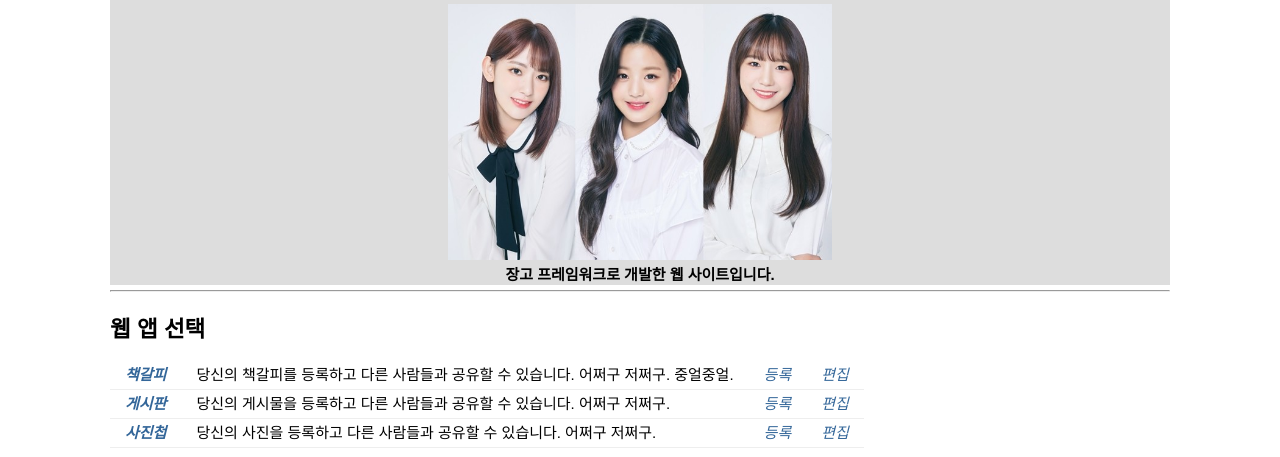
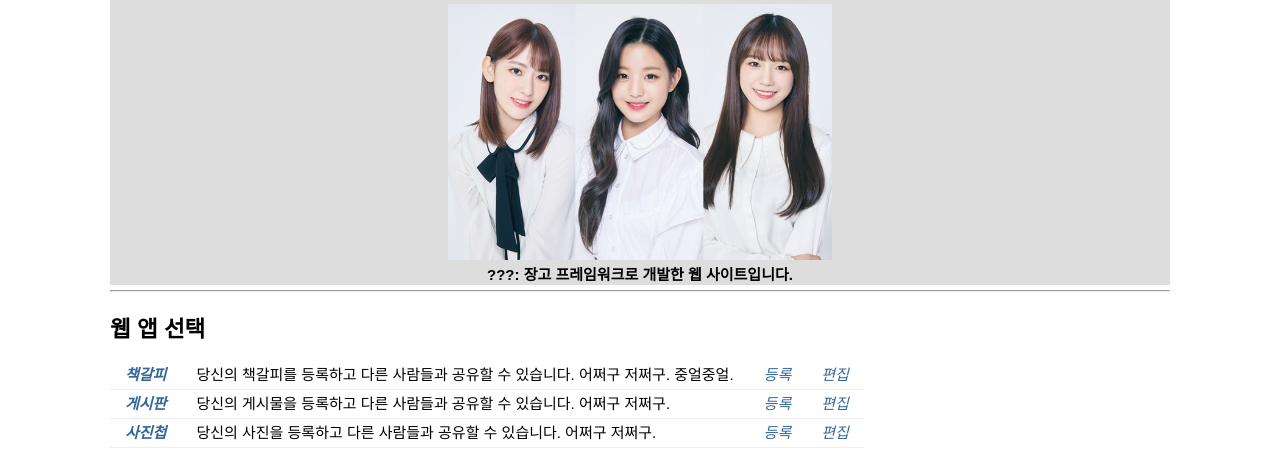
Before and after one commit to lightupthesky961230/myBlog, a Django app: template templates/home.html in a window 1280 px wide. Shown: the part 81-538 px from the top of the page. Run offline with Django 3.2, Linux system fonts and the light colour scheme; the template is opened without the code that fills it, so the values that code supplies are empty; some web fonts are replaced.

Commit message:
Change ...

```diff
--- a/templates/home.html
+++ b/templates/home.html
@@ -14,7 +14,7 @@
       <div id="homeimg">      <!--homeimg 영역 정의-->
           <!--<a href="/"><img src="{% static 'img/django-actor-big.jpg' %}" style="height:256px;"/></a>-->
           <a href="/"><img src="{% static 'img/django.jpg' %}" style="height:256px;"/></a>
-          <h4 style="margin: 0;">장고 프레임워크로 개발한 웹 사이트입니다.</h4>
+          <h4 style="margin: 0;">???: 장고 프레임워크로 개발한 웹 사이트입니다.</h4>
       </div>
 
       <hr style="margin: 5px 0;">     <!--그림 및으로 5px 간격을 두고 수평선 넣기-->
```
